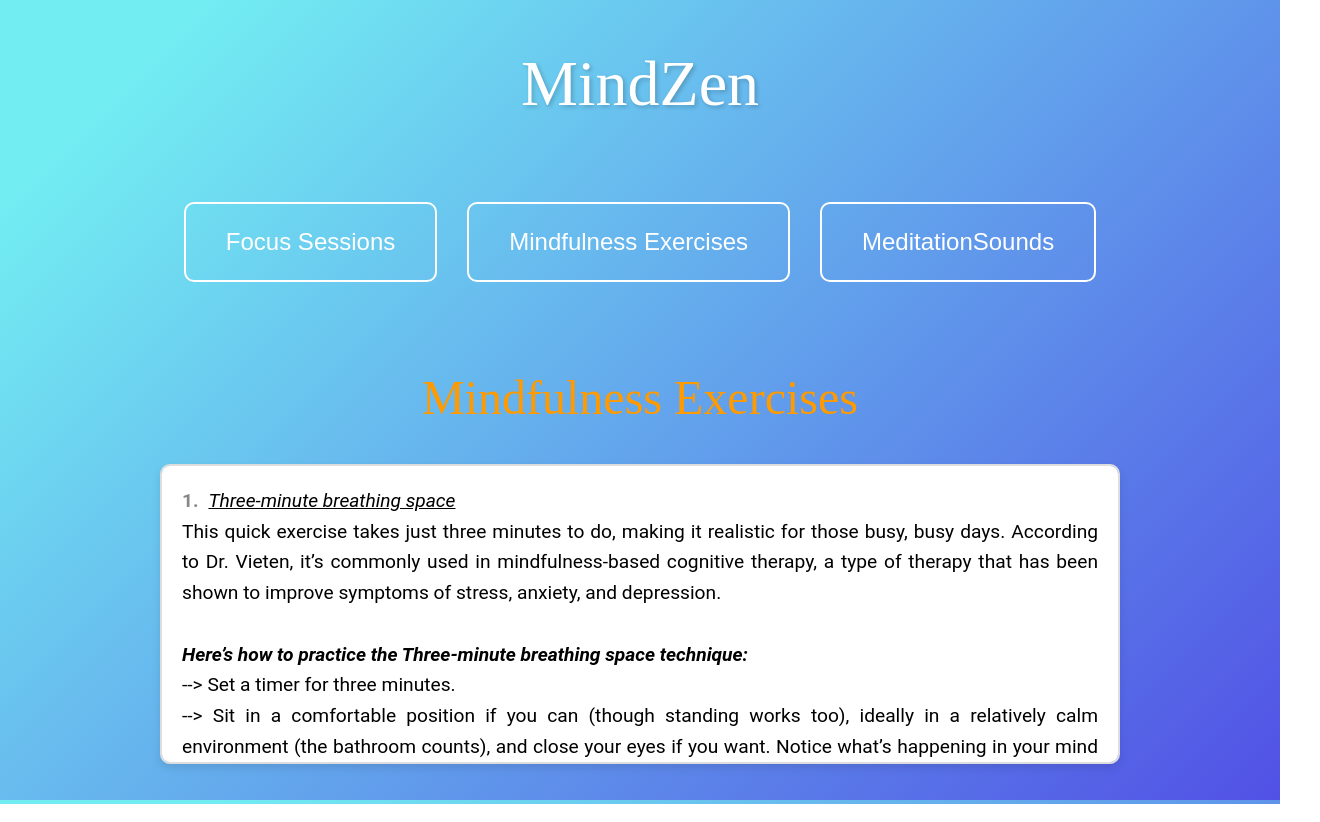
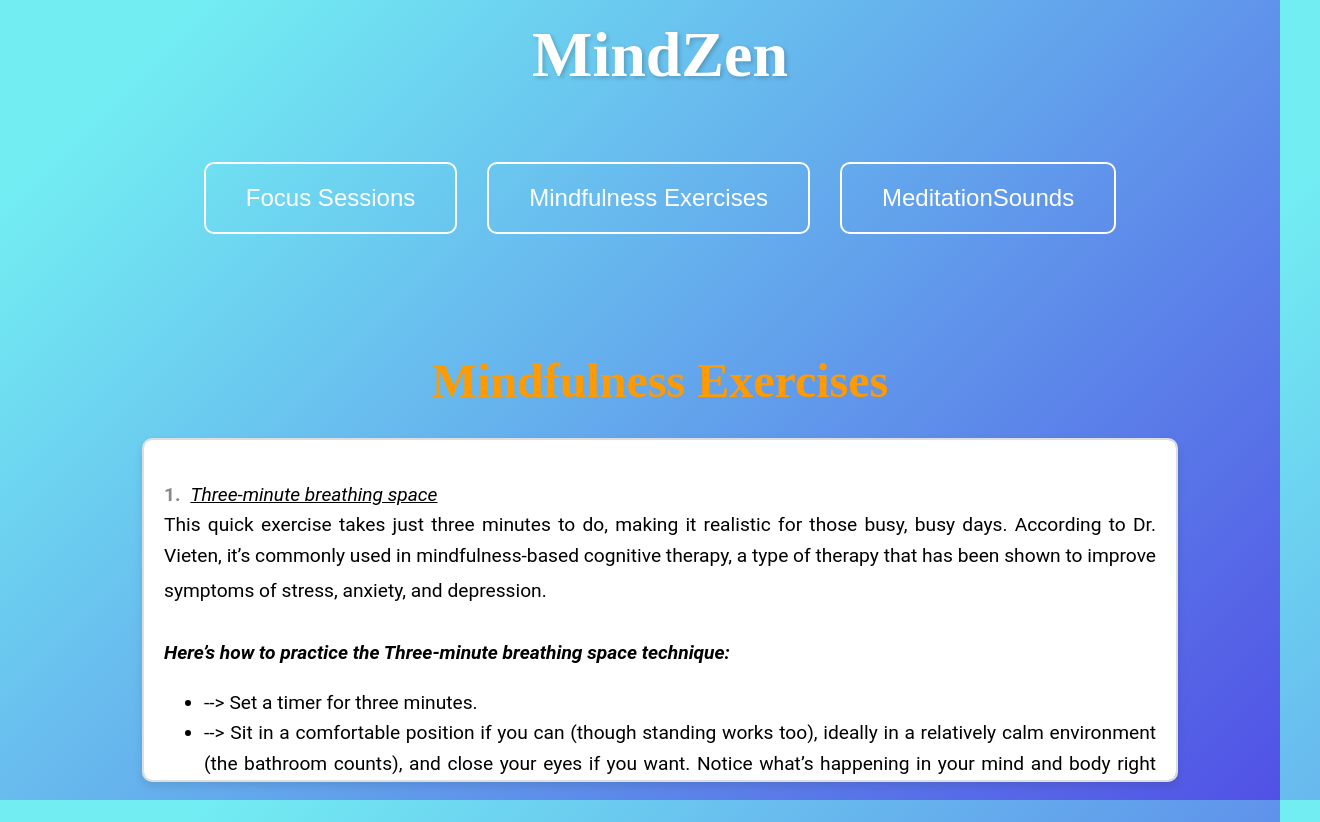
Before and after one commit to Lakkshhh/MindZen, a React (Create React App) app: page /mindfulness-exercises in a window 1280 px wide. Shown: the whole page, 1320 px wide, since content can reach past the window. Built offline with nearby package versions, Linux system fonts and the light colour scheme.

Commit message:
Adding components

```diff
--- a/src/App.css
+++ b/src/App.css
@@ -1,7 +1,3 @@
-@tailwind base;
-@tailwind components;
-@tailwind utilities;
-
 html, body {
   height: 100%;
   margin: 0;
@@ -20,16 +16,16 @@ body {
   text-align: center;
   padding: 20px;
   width: 100%;
-  min-height: 100vh; /* Ensure it covers the full height of the viewport */
+  min-height: 100vh;
   display: flex;
   flex-direction: column;
-  justify-content: flex-start; /* Align children to the top */
+  justify-content: flex-start;
 }
 
 .site-title {
   font-size: 4rem;
-  margin-top: 20px; /* Move the title closer to the top */
-  margin-bottom: 50px; /* Adjust as needed */
+  margin-top: 20px;
+  margin-bottom: 50px;
   font-family: 'Lobster', cursive;
   color: #fff;
   text-shadow: 2px 2px 4px rgba(0,0,0,0.2);
@@ -43,7 +39,7 @@ body {
   display: flex;
   justify-content: center;
   gap: 30px;
-  margin-top: 20px; /* Add some space between title and buttons */
+  margin-top: 20px;
 }
 
 .nav-link {
--- a/src/components/FocusSession.css
+++ b/src/components/FocusSession.css
@@ -12,62 +12,62 @@
 .focus-session-container {
   text-align: center;
   padding: 20px;
-  color: black; /* Change text color to black */
-  font-family: 'Roboto', sans-serif; /* Change to an interesting font */
+  color: black;
+  font-family: 'Roboto', sans-serif;
 }
 
 .focus-session-title {
-  font-size: 3rem; /* Increase font size */
-  margin-bottom: 40px; /* Create gap between title and rest of the content */
-  animation: rainbow 5s infinite; /* Apply the rainbow animation */
-  font-family: 'Lobster', cursive; /* Set font family to Lobster */
+  font-size: 3rem;
+  margin-bottom: 40px;
+  animation: rainbow 5s infinite;
+  font-family: 'Lobster', cursive;
 }
 
 .focus-session-timer {
-  margin-bottom: 20px; /* Create gap between elements */
+  margin-bottom: 20px;
 }
 
 .focus-session-label {
-  font-weight: bold; /* Bold text */
-  font-size: 1.5rem; /* Increase font size */
-  margin-right: 10px; /* Add gap between label and select */
+  font-weight: bold;
+  font-size: 1.5rem;
+  margin-right: 10px;
 }
 
 .focus-session-select {
   padding: 10px;
-  font-size: 1rem; /* Increase font size */
+  font-size: 1rem;
   border-radius: 5px;
   border: 1px solid #ccc;
-  font-family: 'Roboto', sans-serif; /* Change to an interesting font */
+  font-family: 'Roboto', sans-serif;
 }
 
 .focus-session-time {
-  font-size: 2rem; /* Increase font size */
-  margin-bottom: 40px; /* Create gap between time and buttons */
-  font-family: 'Roboto', sans-serif; /* Change to an interesting font */
+  font-size: 2rem;
+  margin-bottom: 40px;
+  font-family: 'Roboto', sans-serif;
 }
 
 .focus-session-button {
   padding: 10px 20px;
-  font-size: 1.2rem; /* Increase font size */
+  font-size: 1.2rem;
   border: none;
   border-radius: 5px;
-  margin: 10px; /* Create gap between buttons */
+  margin: 10px;
   cursor: pointer;
   transition: background-color 0.3s ease, transform 0.3s ease;
-  font-family: 'Roboto', sans-serif; /* Change to an interesting font */
+  font-family: 'Roboto', sans-serif;
   animation: rainbow-border 5s infinite;
-  background-color: #ddd; /* Light grey background */
+  background-color: #ddd;
 }
 
 .focus-session-button:hover {
-  background-color: #ccc; /* Slightly darken on hover */
+  background-color: #ccc;
   transform: scale(1.05);
 }
 
 .start-button, .reset-button {
-  border: 2px solid transparent; /* Initially set border to transparent */
-  transition: border-color 0.3s ease; /* Smooth transition for border color change */
+  border: 2px solid transparent;
+  transition: border-color 0.3s ease;
   background-image: linear-gradient(to right, red, orange, yellow, green, blue, indigo, violet, red);
   background-size: 200% auto;
   color: white;
@@ -79,7 +79,7 @@
 }
 
 .start-button:hover, .reset-button:hover {
-  border-color: #555; /* Darken border on hover */
+  border-color: #555;
   background-position: right center;
 }
 
--- a/src/components/FocusSession.js
+++ b/src/components/FocusSession.js
@@ -1,18 +1,18 @@
 import React, { useState, useEffect } from 'react';
 import Confetti from 'react-confetti';
-import './FocusSession.css'; // Import CSS file for styling
+import './FocusSession.css';
 
 const FocusSession = () => {
-  const [time, setTime] = useState(30 * 60); // Default to 30 minutes
+  const [time, setTime] = useState(30 * 60);
   const [isActive, setIsActive] = useState(false);
-  const [customTime, setCustomTime] = useState(30); // Default to 30 minutes
-  const [alarmPlayed, setAlarmPlayed] = useState(false); // State to track if alarm has played
-  const [pauseButtonState, setPauseButtonState] = useState(0); // State to track pause button state
-  const [showConfetti, setShowConfetti] = useState(false); // State to control confetti animation
+  const [customTime, setCustomTime] = useState(30);
+  const [alarmPlayed, setAlarmPlayed] = useState(false);
+  const [pauseButtonState, setPauseButtonState] = useState(0);
+  const [showConfetti, setShowConfetti] = useState(false);
 
   const toggle = () => {
     if (pauseButtonState === 0) {
-      setIsActive(true); // Start the timer
+      setIsActive(true);
       setPauseButtonState(1);
     } else if (pauseButtonState === 1) {
       setPauseButtonState(2);
@@ -29,13 +29,13 @@ const FocusSession = () => {
   const reset = () => {
     setTime(customTime * 60);
     setIsActive(false);
-    setAlarmPlayed(false); // Reset alarm played state
-    setPauseButtonState(0); // Reset pause button state
-    setShowConfetti(false); // Reset confetti state
+    setAlarmPlayed(false);
+    setPauseButtonState(0);
+    setShowConfetti(false);
   };
 
   const handleCustomTimeChange = (e) => {
-    const value = parseInt(e.target.value); // Parse selected value as integer
+    const value = parseInt(e.target.value);
     setCustomTime(value);
     setTime(value * 60);
   };
@@ -51,10 +51,10 @@ const FocusSession = () => {
     }
     if (time === 0 && !alarmPlayed) {
       playAlarm();
-      setAlarmPlayed(true); // Set alarm played state to true after playing once
-      setShowConfetti(true); // Show confetti when timer reaches 0
+      setAlarmPlayed(true);
+      setShowConfetti(true);
       setTimeout(() => {
-        setShowConfetti(false); // Hide confetti after 10 seconds
+        setShowConfetti(false);
       }, 10000);
       setPauseButtonState(0);
     }
@@ -66,7 +66,6 @@ const FocusSession = () => {
     alarm.play();
   };
 
-  // Generate options for select dropdown (0 to 120 minutes with 15-minute intervals)
   const options = [];
   for (let i = 15; i <= 120; i += 15) {
     options.push(<option key={i} value={i}>{i} mins</option>);
--- a/src/components/MeditationSounds.css
+++ b/src/components/MeditationSounds.css
@@ -7,7 +7,7 @@
   font-size: 3rem;
   margin-bottom: 40px;
   animation: rainbow 5s infinite;
-  font-family: 'Lobster', cursive; /* Using Lobster font */
+  font-family: 'Lobster', cursive;
 }
 
 .button-container {
@@ -19,7 +19,7 @@
 .sound-button {
   padding: 20px 40px;
   font-size: 1.5rem;
-  background-color: #ccc; /* Grey background color */
+  background-color: #ccc;
   border: none;
   border-radius: 10px;
   margin: 10px;
@@ -28,7 +28,7 @@
 }
 
 .sound-button:hover {
-  background-color: #bbb; /* Darker grey on hover */
+  background-color: #bbb;
   transform: scale(1.05);
 }
 
@@ -38,9 +38,9 @@
 }
 
 .meditation-sounds-list li {
-  font-size: 1.5rem; /* Adjust font size */
-  margin-bottom: 10px; /* Adjust spacing between list items */
-  font-family: 'Roboto', sans-serif; /* Using Roboto font */
+  font-size: 1.5rem;
+  margin-bottom: 10px;
+  font-family: 'Roboto', sans-serif;
 }
 
 @keyframes rainbow {
--- a/src/components/MeditationSounds.js
+++ b/src/components/MeditationSounds.js
@@ -1,6 +1,6 @@
 import React, { useState, useEffect } from 'react';
 import axios from 'axios';
-import './MeditationSounds.css'; // Import CSS file for styling
+import './MeditationSounds.css';
 
 const MeditationSounds = () => {
   const [sounds, setSounds] = useState([
@@ -11,7 +11,6 @@ const MeditationSounds = () => {
   ]);
 
   useEffect(() => {
-    // Fetch other sounds from API if needed
     axios.get('/api/meditation-sounds')
       .then(response => setSounds(response.data))
       .catch(error => console.error(error));
--- a/src/components/MindfulnessExercises.css
+++ b/src/components/MindfulnessExercises.css
@@ -1,4 +1,3 @@
-/* Keyframes for rainbow animation */
 @keyframes rainbow {
     0% { color: red; }
     14% { color: orange; }
@@ -10,91 +9,83 @@
     100% { color: red; }
   }
 
-  /* Import Google Fonts */
   @import url('https://fonts.googleapis.com/css2?family=Quicksand:wght@300;400;500;600;700&display=swap');
 
-  /* General body styling */
   body {
-    background: linear-gradient(to right, #3494e6, #ec6ead); /* Blue gradient background */
-    color: white; /* White text color */
-    font-family: 'Quicksand', sans-serif; /* Default font */
+    background: linear-gradient(to right, #3494e6, #ec6ead);
+    color: white;
+    font-family: 'Quicksand', sans-serif;
     margin: 0;
     padding: 0;
-    overflow-x: hidden; /* Prevent horizontal scrolling */
+    overflow-x: hidden;
   }
 
-  /* Container for the entire page */
   .page-container {
     position: relative;
     z-index: 1;
-    background: transparent; /* Ensure transparency */
+    background: transparent;
   }
 
-  /* Container for the mindfulness exercises section */
   .mindfulness-container {
     text-align: center;
     padding: 20px;
-    color: black; /* Change text color to black */
-    font-family: 'Roboto', sans-serif; /* Fallback font */
-    margin-top: 60px; /* Adjust margin to accommodate navbar */
+    color: black;
+    font-family: 'Roboto', sans-serif;
+    margin-top: 60px;
   }
 
-  /* Title styling */
   .mindfulness-title {
-    font-size: 3rem; /* Increase font size */
-    margin-bottom: 30px; /* Reduce gap between title and rest of the content */
-    animation: rainbow 5s infinite; /* Apply the rainbow animation */
-    font-family: 'Lobster', cursive; /* Set font family to Lobster */
+    font-size: 3rem;
+    margin-bottom: 30px;
+    animation: rainbow 5s infinite;
+    font-family: 'Lobster', cursive;
   }
 
-  /* Container for the text section */
   .mindfulness-text-container {
-    max-height: 300px; /* Set maximum height for scrollable box */
-    overflow-y: auto; /* Enable vertical scrolling */
-    text-align: justify; /* Justify the text */
-    margin: 0 auto; /* Center the container horizontally */
-    max-width: 80%; /* Limit maximum width */
-    padding: 20px; /* Add padding around the text */
-    font-size: 1.2rem; /* Adjust font size */
-    line-height: 1.6; /* Increase line height for better readability */
-    border: 2px solid #ddd; /* Add white border */
-    border-radius: 10px; /* Rounded edges */
-    background-color: #fff; /* White background */
-    box-shadow: 0 4px 8px rgba(0, 0, 0, 0.1); /* Add subtle shadow */
+    max-height: 300px;
+    overflow-y: auto;
+    text-align: justify;
+    margin: 0 auto;
+    max-width: 80%;
+    padding: 20px;
+    font-size: 1.2rem;
+    line-height: 1.6;
+    border: 2px solid #ddd;
+    border-radius: 10px;
+    background-color: #fff;
+    box-shadow: 0 4px 8px rgba(0, 0, 0, 0.1);
   }
 
-  /* Heading for each exercise */
   .paragraph-heading {
-    font-size: 1.3rem; /* Increase heading font size */
-    font-weight: bold; /* Add bold font weight */
-    margin-bottom: 10px; /* Separate heading from the rest of the text */
+    font-size: 1.3rem;
+    font-weight: bold;
+    margin-bottom: 10px;
   }
 
-  /* Pointers for each exercise */
   .pointer {
     font-weight: bold;
     color: #888;
     margin-right: 5px;
   }
 
-  /* Navigation bar styling */
+
   .navbar {
     position: fixed;
     top: 0;
     left: 0;
     width: 100%;
-    background-color: rgba(0, 0, 0, 0.8); /* Dark background color */
-    padding: 10px 0; /* Vertical padding */
-    z-index: 100; /* Higher z-index to keep it above other content */
+    background-color: rgba(0, 0, 0, 0.8);
+    padding: 10px 0;
+    z-index: 100;
   }
 
   .navbar a {
     color: white;
     text-decoration: none;
-    margin: 0 10px; /* Adjusted horizontal margin */
-    font-size: 1.2rem; /* Font size */
+    margin: 0 10px;
+    font-size: 1.2rem;
   }
 
   .navbar a:hover {
-    color: #3494e6; /* Hover color */
+    color: #3494e6;
   }
--- a/src/components/MindfulnessExercises.js
+++ b/src/components/MindfulnessExercises.js
@@ -1,5 +1,5 @@
 import React from 'react';
-import './MindfulnessExercises.css'; // Import your CSS file for styling
+import './MindfulnessExercises.css';
 
 const MindfulnessExercises = () => {
   const exercises = [
@@ -105,7 +105,7 @@ const MindfulnessExercises = () => {
                   ))}
                 </ul>
               </p>
-              {index !== exercises.length - 1 && <br />} {/* Add <br /> except after the last exercise */}
+              {index !== exercises.length - 1 && <br />}
             </div>
           ))}
         </div>
```
Also changed, not shown: src/App.js (+1 -31 lines), 1 other file (tests, documents, lock files or other folders).
